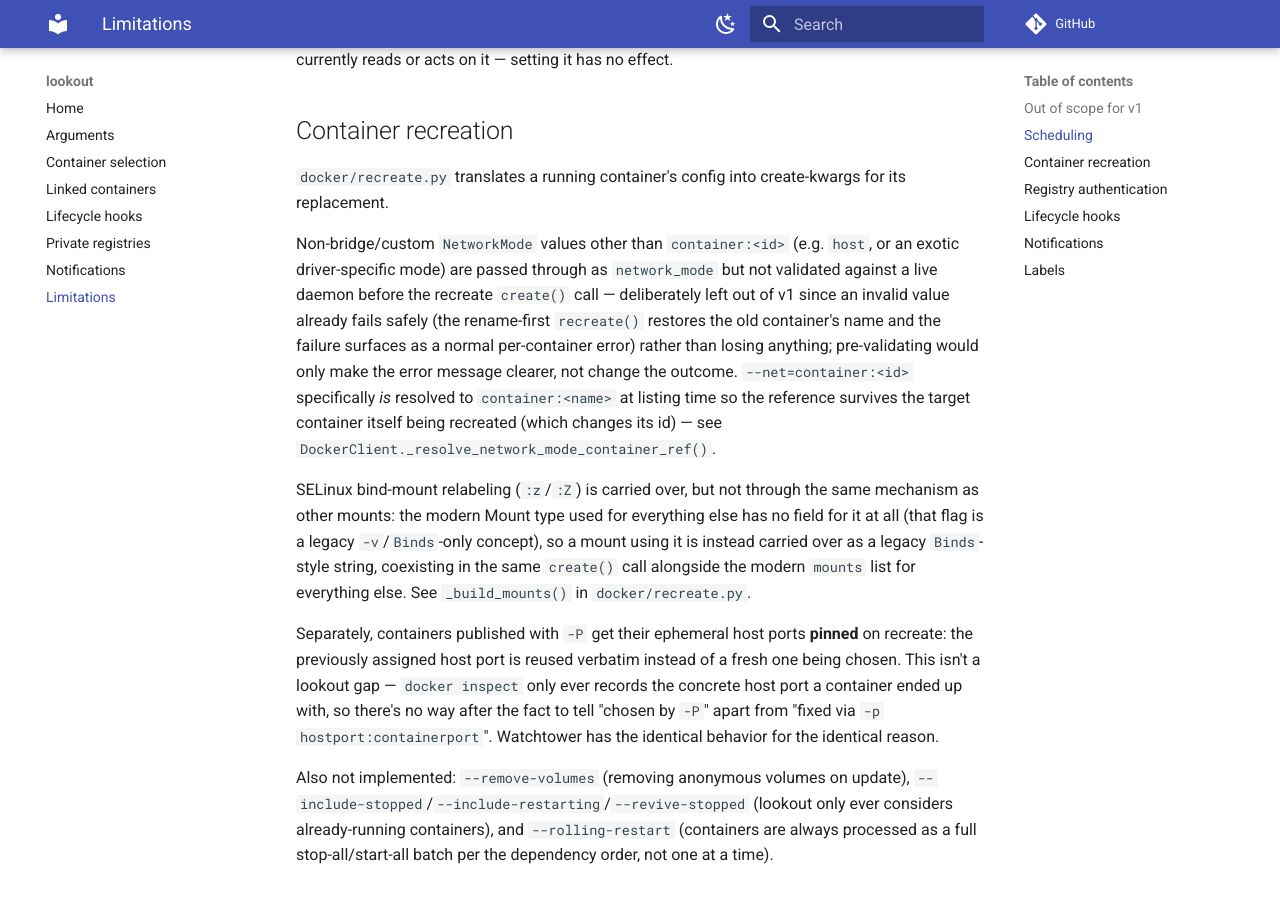
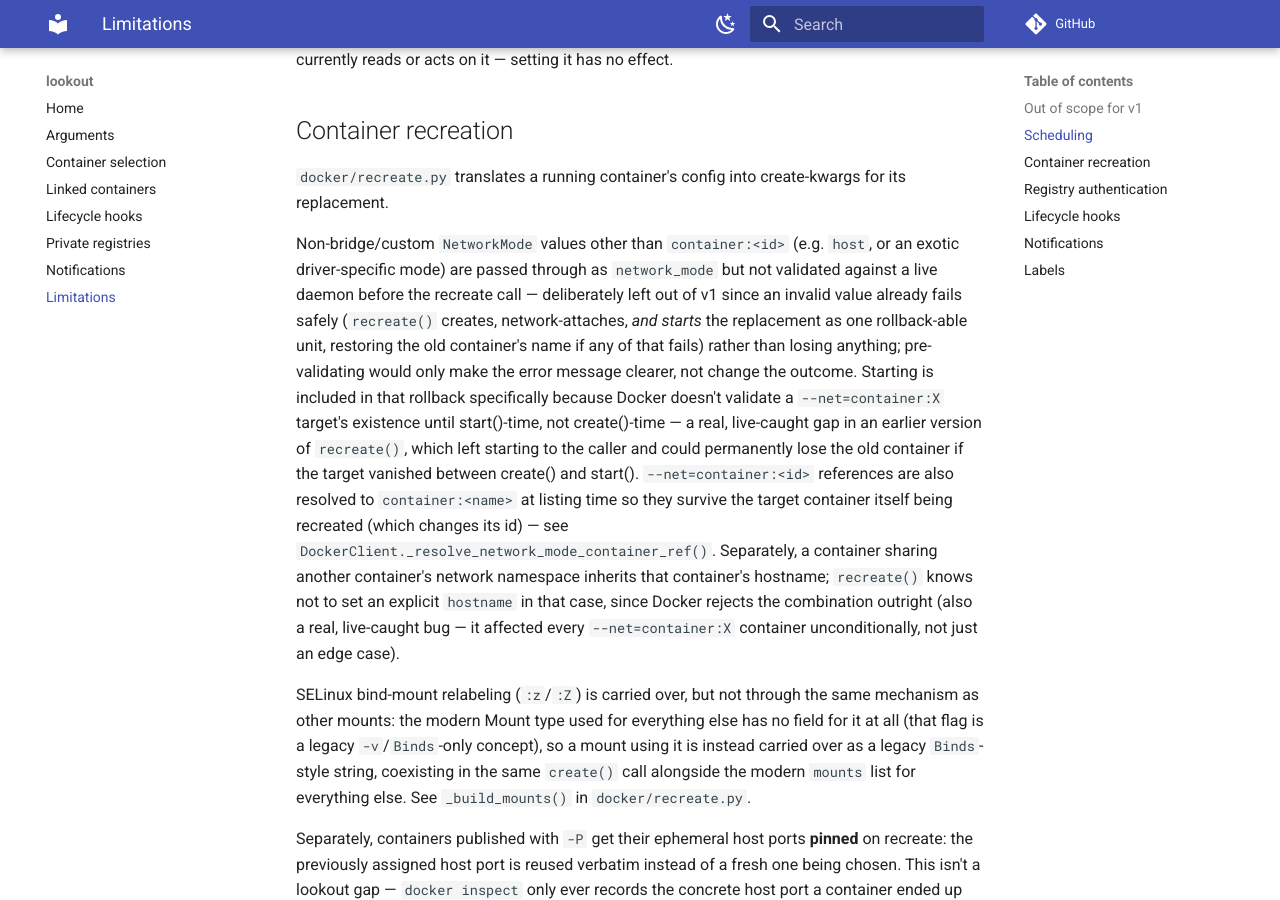
Before and after one commit to garage1118/lookout, an MkDocs documentation site: the page built from docs/limitations.md, in a window 1280 px wide and 900 px high, scrolled down 687 px. Built offline with MkDocs 1.6.1 and Material for MkDocs 9.7.7, drawn with Linux system fonts in a browser that asks for light colours; comment, search, counter and statistics services are not loaded.

Commit message:
Fix hostname/network-mode conflict and make recreate() roll back start() failures too

```diff
--- a/docs/limitations.md
+++ b/docs/limitations.md
@@ -28,13 +28,21 @@ replacement.
 
 Non-bridge/custom `NetworkMode` values other than `container:<id>` (e.g. `host`, or an exotic
 driver-specific mode) are passed through as `network_mode` but not validated against a live
-daemon before the recreate `create()` call — deliberately left out of v1 since an invalid value
-already fails safely (the rename-first `recreate()` restores the old container's name and the
-failure surfaces as a normal per-container error) rather than losing anything; pre-validating
-would only make the error message clearer, not change the outcome. `--net=container:<id>`
-specifically *is* resolved to `container:<name>` at listing time so the reference survives the
-target container itself being recreated (which changes its id) — see
-`DockerClient._resolve_network_mode_container_ref()`.
+daemon before the recreate call — deliberately left out of v1 since an invalid value already fails
+safely (`recreate()` creates, network-attaches, *and starts* the replacement as one rollback-able
+unit, restoring the old container's name if any of that fails) rather than losing anything;
+pre-validating would only make the error message clearer, not change the outcome. Starting is
+included in that rollback specifically because Docker doesn't validate a `--net=container:X`
+target's existence until start()-time, not create()-time — a real, live-caught gap in an earlier
+version of `recreate()`, which left starting to the caller and could permanently lose the old
+container if the target vanished between create() and start(). `--net=container:<id>` references
+are also resolved to `container:<name>` at listing time so they survive the target container
+itself being recreated (which changes its id) — see
+`DockerClient._resolve_network_mode_container_ref()`. Separately, a container sharing another
+container's network namespace inherits that container's hostname; `recreate()` knows not to set an
+explicit `hostname` in that case, since Docker rejects the combination outright (also a real,
+live-caught bug — it affected every `--net=container:X` container unconditionally, not just an edge
+case).
 
 SELinux bind-mount relabeling (`:z`/`:Z`) is carried over, but not through the same mechanism as
 other mounts: the modern Mount type used for everything else has no field for it at all (that flag
```
Also changed, not shown: CLAUDE.md (+14 -4 lines), LIVE_TESTING.md (+27 -3 lines), 5 other files.
